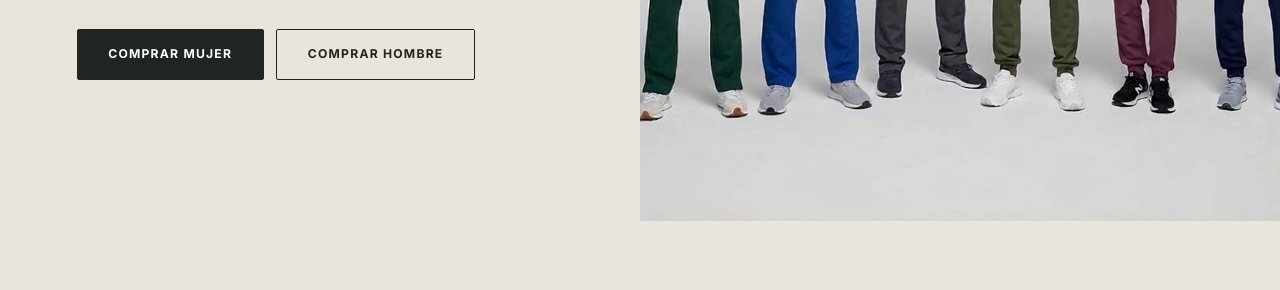
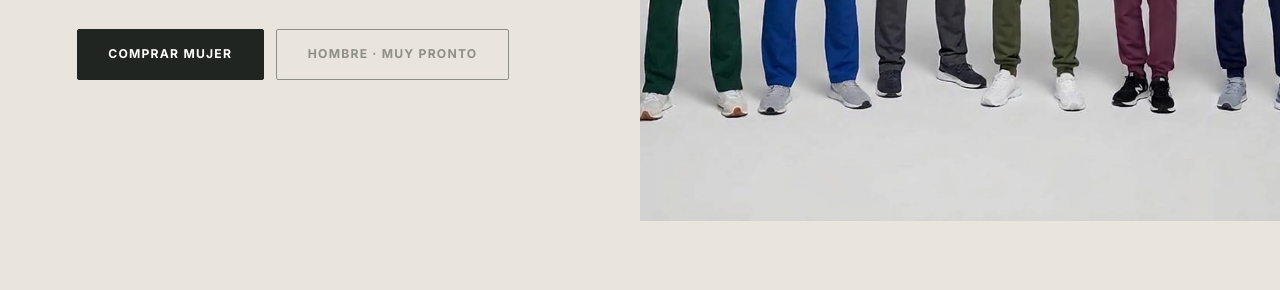
Before and after one commit to DYR-Systems/wearonoff, an Astro site: page / in a window 1280 px wide. Shown: the part 510-800 px from the top of the page. Built offline with nearby package versions, Linux system fonts and the light colour scheme; Astro itself is replaced by a stand-in of ours.

Commit message:
Add men's coming soon CTA and shareable catalog PDF

```diff
--- a/public/js/i18n.js
+++ b/public/js/i18n.js
@@ -31,7 +31,7 @@
     "Prendas profesionales, diseño contemporáneo, comodidad y funcionalidad, para acompañar a quienes dedican su trabajo a cuidar de los demás.":
       "Professional garments with contemporary design, comfort and functionality, to accompany those who dedicate their work to caring for others.",
     "Comprar mujer": "Shop women",
-    "Comprar hombre": "Shop men",
+    "Hombre · Muy pronto": "Men · Coming soon",
     "Colores exclusivos": "Signature Colors",
     "Colores disponibles en stock para entrega inmediata.":
       "Colors available in stock for immediate delivery.",
--- a/src/content.config.ts
+++ b/src/content.config.ts
@@ -49,6 +49,7 @@ const ajustes = defineCollection({
     redes_instagram: z.string().default('#'),
     redes_facebook: z.string().default('#'),
     whatsapp_numero: z.string().default('50660658625'),
+    catalogo_pdf: z.string().default(''),
   }),
 });
 
--- a/src/content/ajustes/general.md
+++ b/src/content/ajustes/general.md
@@ -8,7 +8,7 @@ hero_subtitulo: "Prendas profesionales, diseño contemporáneo, comodidad y func
 hero_imagen: "/images/inicio/hero.webp"
 hero_cta_primario_texto: "Comprar mujer"
 hero_cta_primario_url: "#mujeres"
-hero_cta_secundario_texto: "Comprar hombre"
+hero_cta_secundario_texto: "Hombre · Muy pronto"
 hero_cta_secundario_url: "#hombres"
 colores_titulo: "Colores exclusivos"
 colores_subtitulo: "Colores disponibles en stock para entrega inmediata."
@@ -61,4 +61,5 @@ redes_handle: "HECHO PARA LA SALUD · #WEARONOFF"
 redes_instagram: "https://www.instagram.com/"
 redes_facebook: "https://www.facebook.com/"
 whatsapp_numero: "50660658625"
+catalogo_pdf: "/catalogos/catalogo.pdf"
 ---
--- a/src/pages/index.astro
+++ b/src/pages/index.astro
@@ -88,9 +88,13 @@ const productsData = productos.map((producto) => ({
           <a class="wearonoff-btn" href={a.hero_cta_primario_url}>
             {a.hero_cta_primario_texto}
           </a>
-          <a class="wearonoff-btn wearonoff-btn--outline" href={a.hero_cta_secundario_url}>
+          <span
+            class="wearonoff-btn wearonoff-btn--outline is-disabled"
+            aria-disabled="true"
+            title={a.hero_cta_secundario_texto}
+          >
             {a.hero_cta_secundario_texto}
-          </a>
+          </span>
         </div>
       </div>
       <div class="wearonoff-hero__media">
```
Also changed, not shown: public/config.yml (+7 -0 lines), 1 other file.
